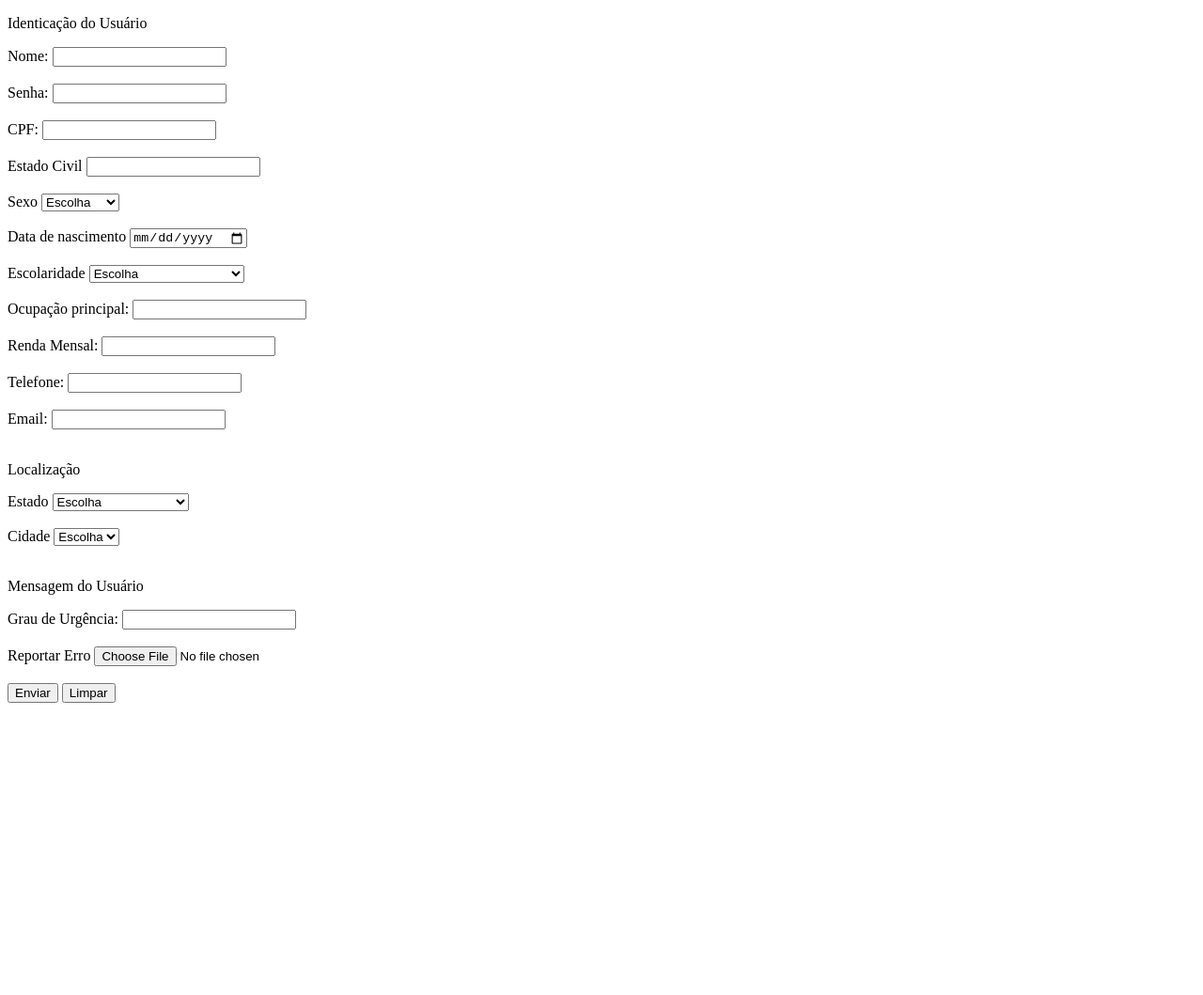
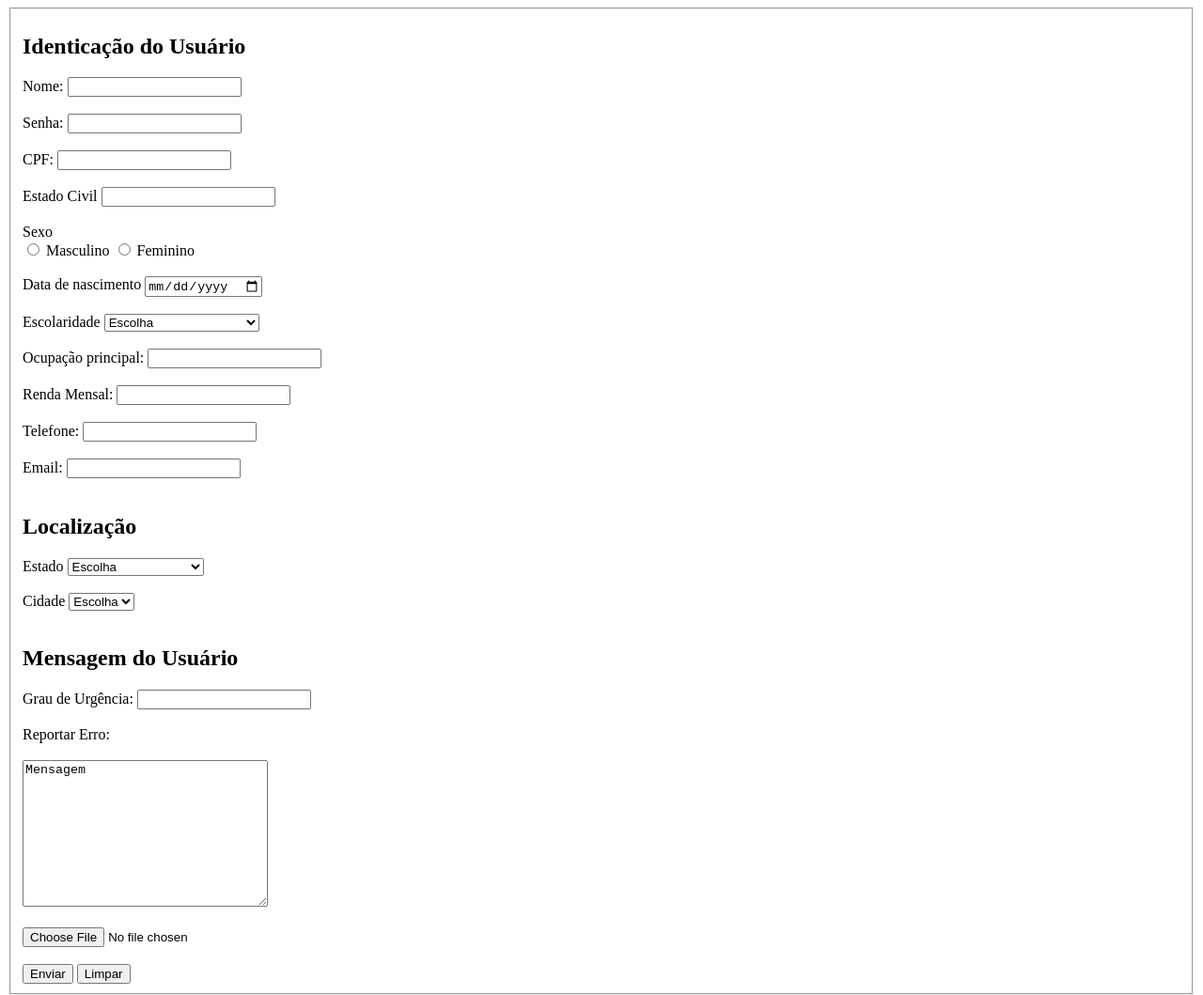
Before and after one commit to Guilhermeferreir/AW1_IFSP, a plain HTML site: page 1bim/Formulários/Exer02.html in a window 1280 px wide. Shown: the whole page at 94% size. Before the commit the page ends 800 px from the top, so only its background shows below. Drawn offline with Linux system fonts and the light colour scheme.

Commit message:
Commit NewEdition

```diff
--- a/1bim/Formulários/Exer02.html
+++ b/1bim/Formulários/Exer02.html
@@ -10,8 +10,11 @@
 
 <body>
     <main>
-        <div class="Identificacao">
-            <p>Identicação do Usuário</p>
+
+
+        <fieldset>
+
+            <h2>Identicação do Usuário</h2>
             <label for="nome">Nome: </label>
             <input type="text"><br><br>
 
@@ -24,11 +27,12 @@
             <label for="civil">Estado Civil</label>
             <input type="text" class="civil"> <br><br>
 
-            <label for="sexo">Sexo</label>
-            <select name="Sexo" id="">
-                <option value="e">Escolha</option>
-                <option value="m">Masculino</option>
-                <option value="f">Feminino</option>
+            <label for="sexo">Sexo</label> <br>
+
+            <input type="radio" id="m" name="gender" value="m">
+            <label for="m">Masculino</label>
+            <input type="radio" id="f" name="" value="f">
+            <label for="f">Feminino</label>
 
             </select>
             <br><br>
@@ -60,7 +64,7 @@
             <label for="email">Email: </label>
             <input type="email" name="email"> <br><br>
 
-            <p>Localização</p>
+            <h2>Localização</h2>
 
 
             <label for="estado">Estado</label>
@@ -102,25 +106,22 @@
                 <option value="Escolha">Escolha</option>
             </Select> <br><br>
 
-            <p>Mensagem do Usuário</p>
+            <h2>Mensagem do Usuário</h2>
 
             <label for="grau">Grau de Urgência: </label>
             <input type="text" name="grau"> <br><br>
 
 
-            <label for="upload">Reportar Erro</label>
+            <label for="mensagem">Reportar Erro: </label><br><br>
+            <textarea name="mensagem" id="" cols="30" rows="10">Mensagem</textarea> <br><br>
+
             <input type="file" name="upload"> <br><br>
 
 
             <button> Enviar</button>
             <button>Limpar</button>
+        </fieldset>
 
-
-
-
-
-
-        </div>
     </main>
 
 </body>
```
Also changed, not shown: 1bim/Formulários/Exer01c.html (+11 -3 lines).
